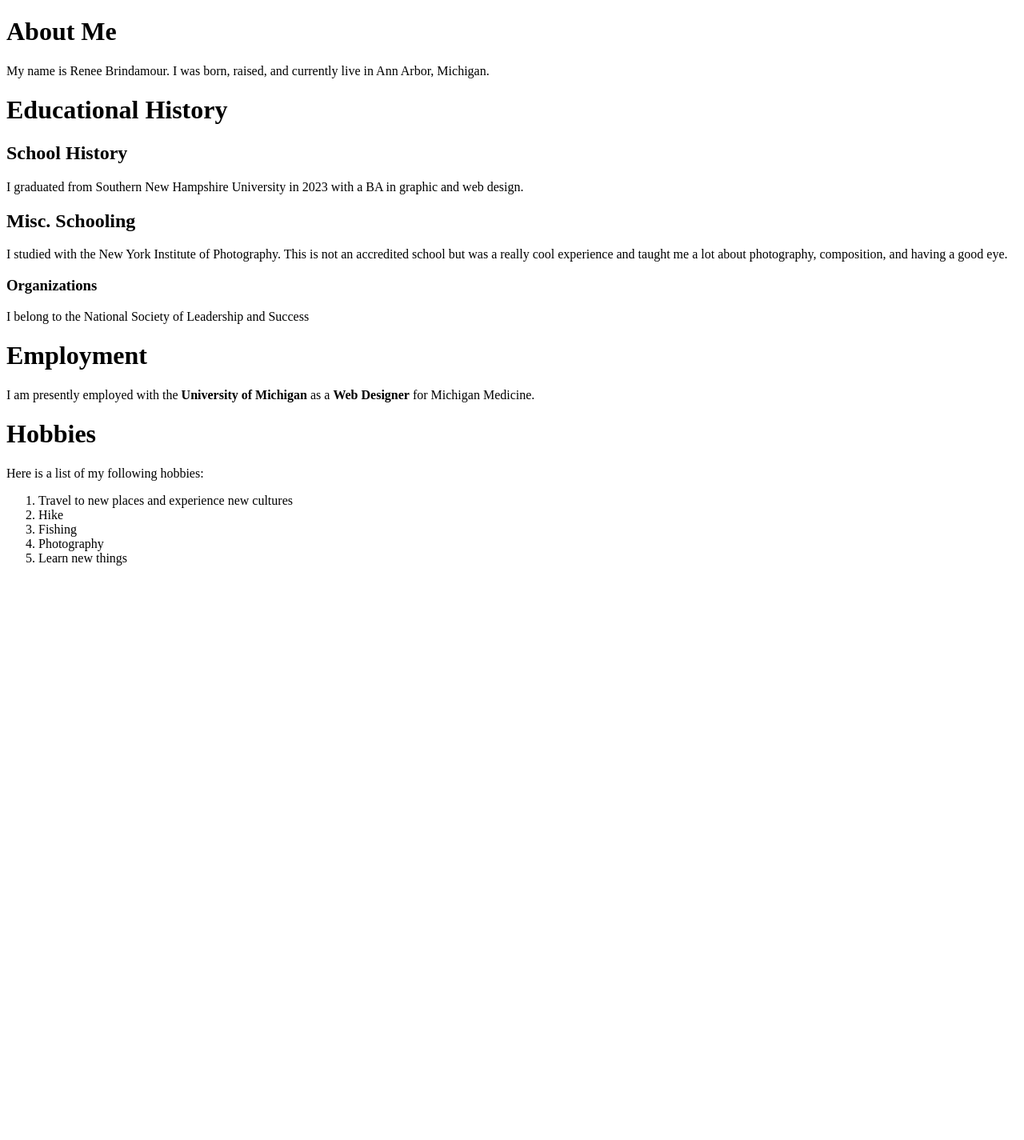
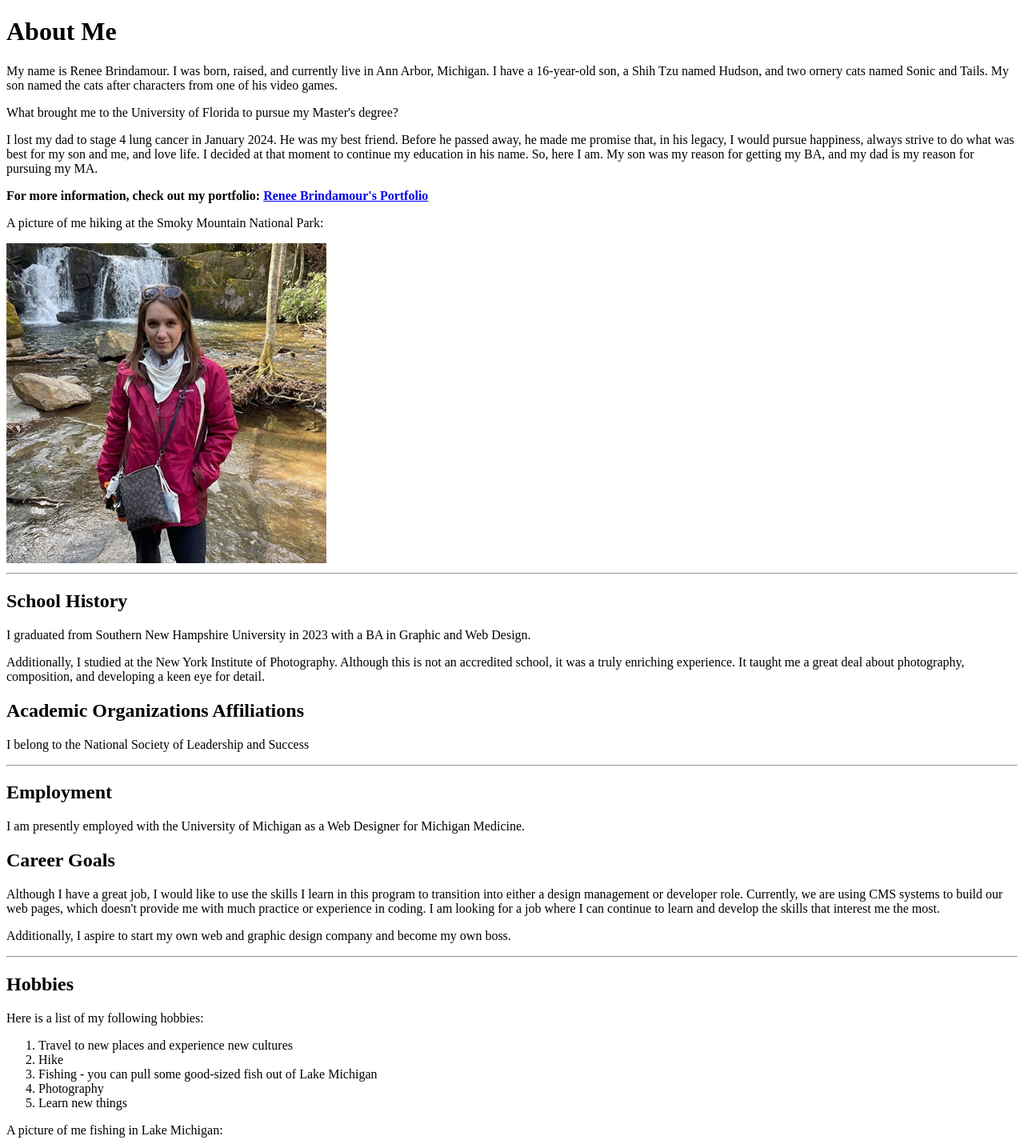
Before and after one commit to reneebrindamour/m2-hw2-Brindamour-Renee, a plain HTML site: page index.html in a window 1280 px wide. Shown: the top 1425 px of the page at 80% size. Before the commit the page ends 800 px from the top, so only its background shows below. Drawn offline with Linux system fonts and the light colour scheme.

Commit message:
expanded more about myself

```diff
--- a/index.html
+++ b/index.html
@@ -6,29 +6,56 @@
     <title>Renee Brindamour</title>
 </head>
 <body>
-    <h1>About Me</h1>
-    <p>My name is Renee Brindamour. I was born, raised, and currently live in Ann Arbor, Michigan. </p>
+    <h1><strong>About Me</strong></h1>
+    <p>My name is Renee Brindamour. I was born, raised, and currently live in Ann Arbor, Michigan. I have a 16-year-old son, a Shih Tzu named Hudson, and two ornery cats named Sonic and Tails. My son named the cats after characters from one of his video games. </p>
 
-    <h1>Educational History</h1>
-    <h2>School History</h2>
-    <p>I graduated from Southern New Hampshire University in 2023 with a BA in graphic and web design.</p>
-    <h2>Misc. Schooling</h2>
-    <p>I studied with the New York Institute of Photography. This is not an accredited school but was a really cool experience and taught me a lot about photography, composition, and having a good eye.</p>
-    <h3>Organizations</h3>
+    <p>What brought me to the University of Florida to pursue my Master's degree?</p>
+
+    <p>I lost my dad to stage 4 lung cancer in January 2024. He was my best friend. Before he passed away, he made me promise that, in his legacy, I would pursue happiness, always strive to do what was best for my son and me, and love life. I decided at that moment to continue my education in his name. So, here I am. My son was my reason for getting my BA, and my dad is my reason for pursuing my MA.</p>
+
+ <p><strong>For more information, check out my portfolio: <a href="https://reneebrindamour.com/">Renee Brindamour's Portfolio</a></strong></p>
+
+<p>A picture of me hiking at the Smoky Mountain National Park:</p>
+ <img src="photos\Hiking.jpg" alt="Smoky Mountain Hiking">
+
+<hr>
+
+    <h2><strong>School History</strong></h2>
+    <p>I graduated from Southern New Hampshire University in 2023 with a BA in Graphic and Web Design.</p>
+    <p>Additionally, I studied at the New York Institute of Photography. Although this is not an accredited school, it was a truly enriching experience. It taught me a great deal about photography, composition, and developing a keen eye for detail.</p>
+
+    <h2><strong>Academic Organizations Affiliations</strong></h2>
     <p>I belong to the National Society of Leadership and Success</p>
 
-    <h1>Employment</h1>
-    <p>I am presently employed with the <strong>University of Michigan</strong> as a <strong>Web Designer</strong> for Michigan Medicine.</p>
+    <hr>
 
-    <h1>Hobbies</h1>
+    <h2><strong>Employment</strong></h2>
+    <p>I am presently employed with the University of Michigan as a Web Designer for Michigan Medicine.</p>
+
+    <h2><strong>Career Goals</strong></h2>
+    <p>Although I have a great job, I would like to use the skills I learn in this program to transition into either a design management or developer role. Currently, we are using CMS systems to build our web pages, which doesn't provide me with much practice or experience in coding. I am looking for a job where I can continue to learn and develop the skills that interest me the most. </p>
+    <p>Additionally, I aspire to start my own web and graphic design company and become my own boss.</p>
+
+<hr>
+
+
+    <h2><strong>Hobbies</strong></h2>
+
     <p>Here is a list of my following hobbies:</p>
     <ol>
         <li>Travel to new places and experience new cultures</li>
         <li>Hike</li>
-        <li>Fishing</li>
+        <li>Fishing - you can pull some good-sized fish out of Lake Michigan </li>
         <li>Photography</li>
         <li>Learn new things</li>
     </ol>
 
+    <p>A picture of me fishing in Lake Michigan:</p>
+ <img src="photos\Renee_Fishing.jpg" alt="Fishing in Lake Michigan">
+
+
+
+
+
 </body>
 </html>
```
Also changed, not shown: photos/Hiking.jpg (added), photos/Renee_Fishing.jpg (added).
